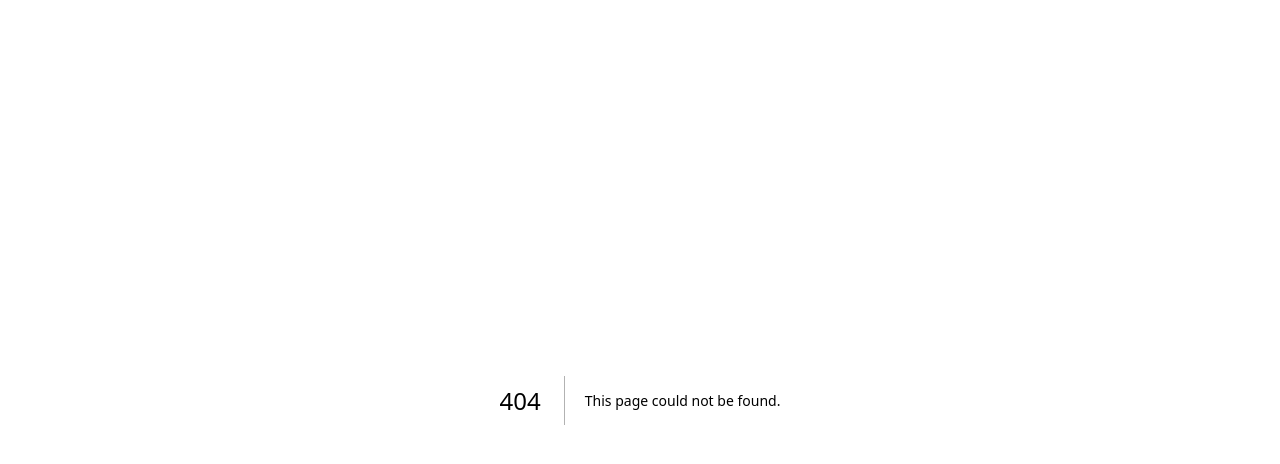
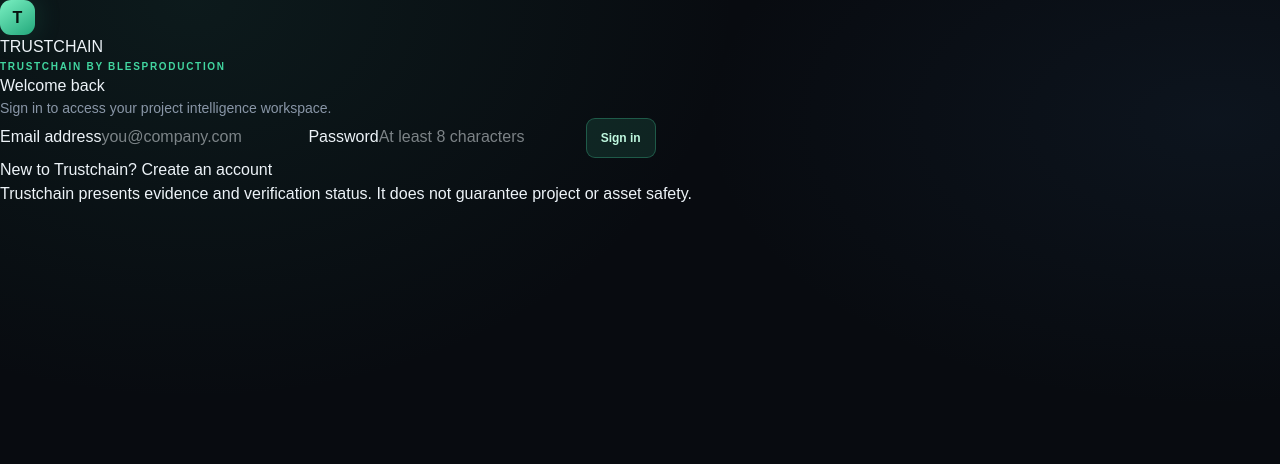
Before and after one commit to BlesUstetu/TRUSTCHAIN, a Next.js app: page /login in a window 1280 px wide. Before the commit this address had no page. Shown: the top 464 px of the page. Built offline with nearby package versions, Linux system fonts and the light colour scheme.

Commit message:
feat(auth): add Supabase SSR authentication foundation

```diff
--- /dev/null
+++ b/app/login/page.tsx
@@ -0,0 +1,8 @@
+import { Suspense } from "react";
+import { AuthForm } from "@/components/auth/auth-form";
+
+export default function LoginPage() {
+  return <Suspense fallback={<main className="auth-page"><div className="auth-card">Loading sign in…</div></main>}>
+    <AuthForm mode="login" />
+  </Suspense>;
+}
```
